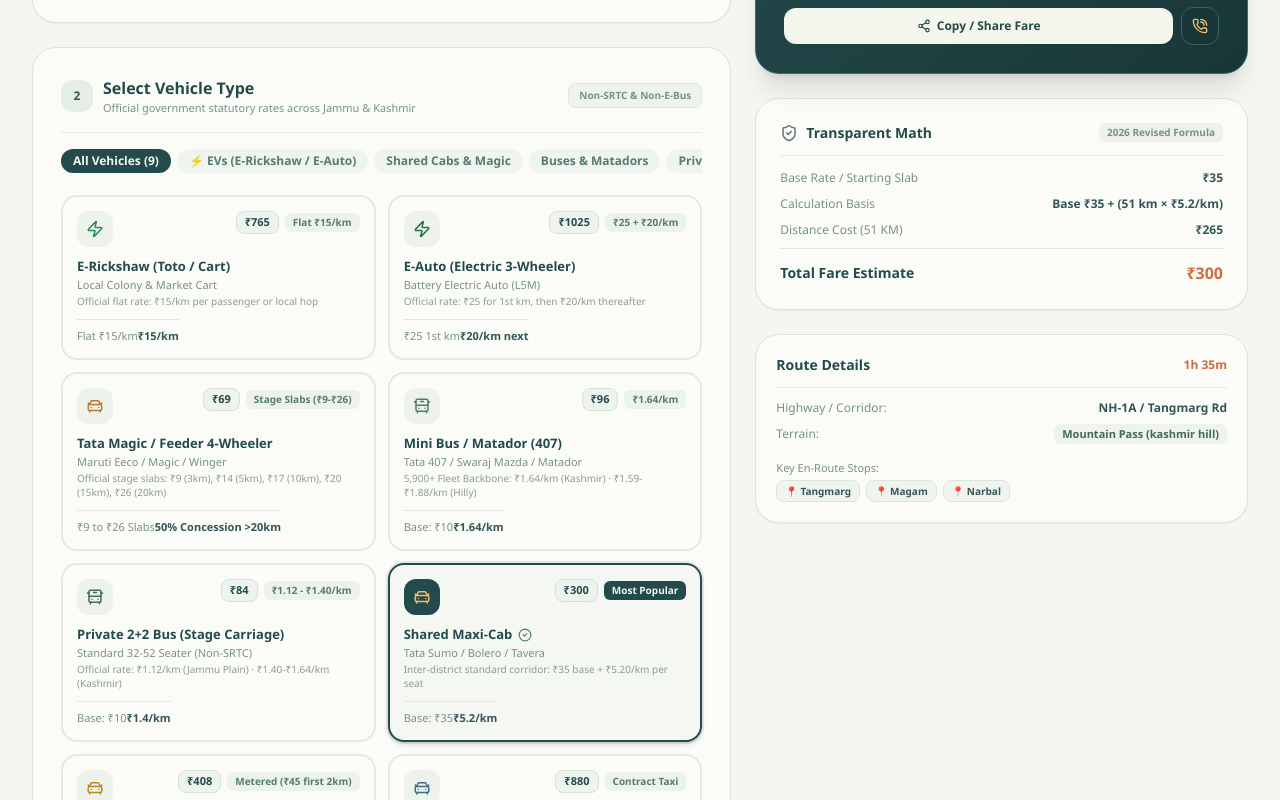
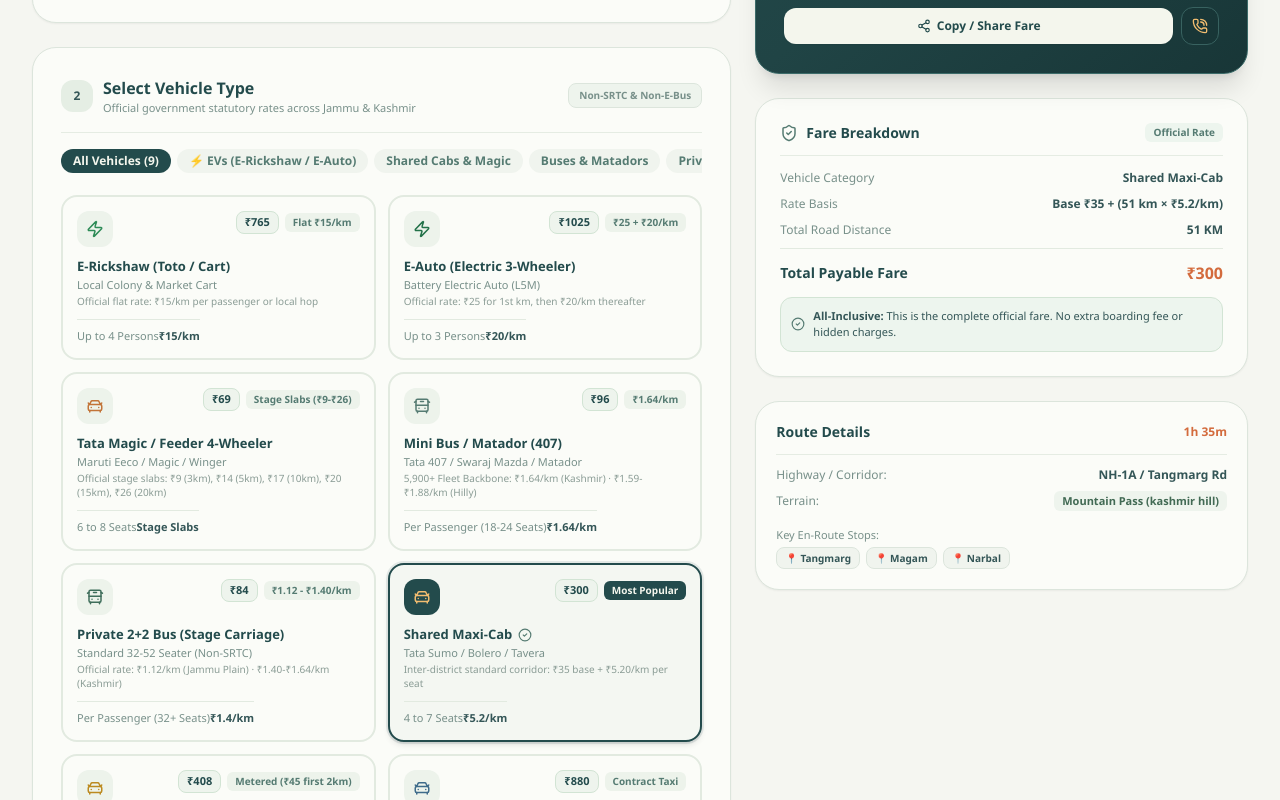
Before and after one commit to Farhaan327426/SafarApp, a React (Vite) app: page / in a window 1280 px wide. Shown: the part 820-1620 px from the top of the page. Built offline with nearby package versions, Linux system fonts and the light colour scheme.

Commit message:
feat: simplify passenger fare breakdown and remove base boarding charge row

```diff
--- a/src/App.jsx
+++ b/src/App.jsx
@@ -1596,18 +1596,20 @@ export default function App() {
                           <div className="mt-2.5 pt-2 border-t border-[#e2eae0] flex items-center justify-between text-[11px]">
                             <span className="text-[#78908a]">
                               {v.calcType === "stage-slab"
-                                ? "₹9 to ₹26 Slabs"
+                                ? "6 to 8 Seats"
                                 : v.calcType === "e-rickshaw"
-                                ? "Flat ₹15/km"
-                                : v.calcType === "e-auto"
-                                ? "₹25 1st km"
-                                : `Base: ₹${v.base}`}
+                                ? "Up to 4 Persons"
+                                : v.calcType === "e-auto" || v.calcType === "metered-auto"
+                                ? "Up to 3 Persons"
+                                : v.capacity || "Govt Approved"}
                             </span>
                             <span className="font-bold text-[#345657]">
                               {v.calcType === "stage-slab"
-                                ? "50% Concession >20km"
+                                ? "Stage Slabs"
                                 : v.calcType === "e-auto"
-                                ? "₹20/km next"
+                                ? "₹20/km"
+                                : v.calcType === "metered-auto"
+                                ? "₹7.40/km"
                                 : `₹${v.perKm}/km`}
                             </span>
                           </div>
@@ -1717,49 +1719,42 @@ export default function App() {
                   <div className="flex items-center justify-between pb-3 border-b border-[#e5ece3]">
                     <div className="flex items-center gap-2">
                       <ShieldCheck size={18} className="text-[#557b72]" />
-                      <h3 className="font-bold text-sm text-[#234b4c]">Transparent Math</h3>
-                    </div>
-                    <span className="text-[10px] font-bold text-[#78908a] bg-[#edf3eb] px-2 py-0.5 rounded-md">
-                      2026 Revised Formula
+                      <h3 className="font-bold text-sm text-[#234b4c]">Fare Breakdown</h3>
+                    </div>
+                    <span className="text-[10px] font-bold text-[#557b72] bg-[#edf5ee] px-2 py-0.5 rounded-md">
+                      Official Rate
                     </span>
                   </div>
 
                   <div className="mt-3.5 space-y-2.5 text-xs">
                     <div className="flex items-center justify-between">
-                      <span className="text-[#78908a]">Base Rate / Starting Slab</span>
-                      <span className="font-bold text-[#345657]">₹{fareParts.base}</span>
+                      <span className="text-[#78908a]">Vehicle Category</span>
+                      <span className="font-bold text-[#345657]">{chosenVehicle.label}</span>
                     </div>
 
                     <div className="flex items-center justify-between">
-                      <span className="text-[#78908a]">Calculation Basis</span>
+                      <span className="text-[#78908a]">Rate Basis</span>
                       <span className="font-bold text-[#345657] text-right max-w-[200px] truncate">
                         {fareParts.formulaDesc}
                       </span>
                     </div>
 
                     <div className="flex items-center justify-between">
-                      <span className="text-[#78908a]">Distance Cost ({distance} KM)</span>
-                      <span className="font-bold text-[#345657]">₹{fareParts.distanceCost}</span>
-                    </div>
-
-                    {fareParts.localAdjustment !== 0 && (
-                      <div className="flex items-center justify-between">
-                        <span className="text-[#78908a] flex items-center gap-1">
-                          Terrain / Tourist Factor
-                          <Info size={12} className="text-[#8a9c95]" />
-                        </span>
-                        <span className="font-bold text-[#bc633a]">
-                          +₹{fareParts.localAdjustment}
-                        </span>
-                      </div>
-                    )}
+                      <span className="text-[#78908a]">Total Road Distance</span>
+                      <span className="font-bold text-[#345657]">{distance} KM</span>
+                    </div>
 
                     <div className="pt-3 border-t border-[#e2eae0] flex items-center justify-between text-sm">
-                      <span className="font-extrabold text-[#234b4c]">Total Fare Estimate</span>
+                      <span className="font-extrabold text-[#234b4c]">Total Payable Fare</span>
                       <span className="font-extrabold text-[#d36b3d] text-base">
                         ₹{displayFare.toLocaleString("en-IN")}
                       </span>
                     </div>
+                  </div>
+
+                  <div className="mt-3 p-2.5 rounded-xl bg-[#edf5ee] border border-[#d2e4d4] flex items-center gap-2 text-[11px] text-[#345657]">
+                    <CheckCircle2 size={14} className="text-[#557b72] shrink-0" />
+                    <span><strong>All-Inclusive:</strong> This is the complete official fare. No extra boarding fee or hidden charges.</span>
                   </div>
                 </div>
 
```
Also changed, not shown: frontend/index.html (+12 -11 lines), frontend/js/main.js (+13 -12 lines).
